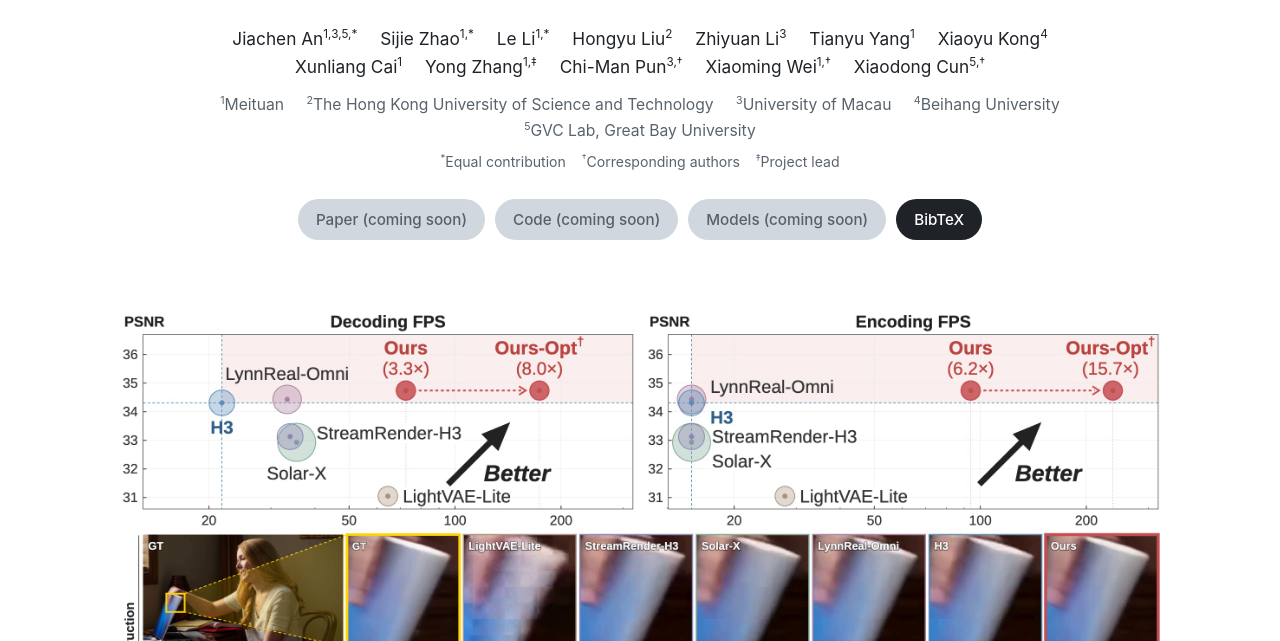
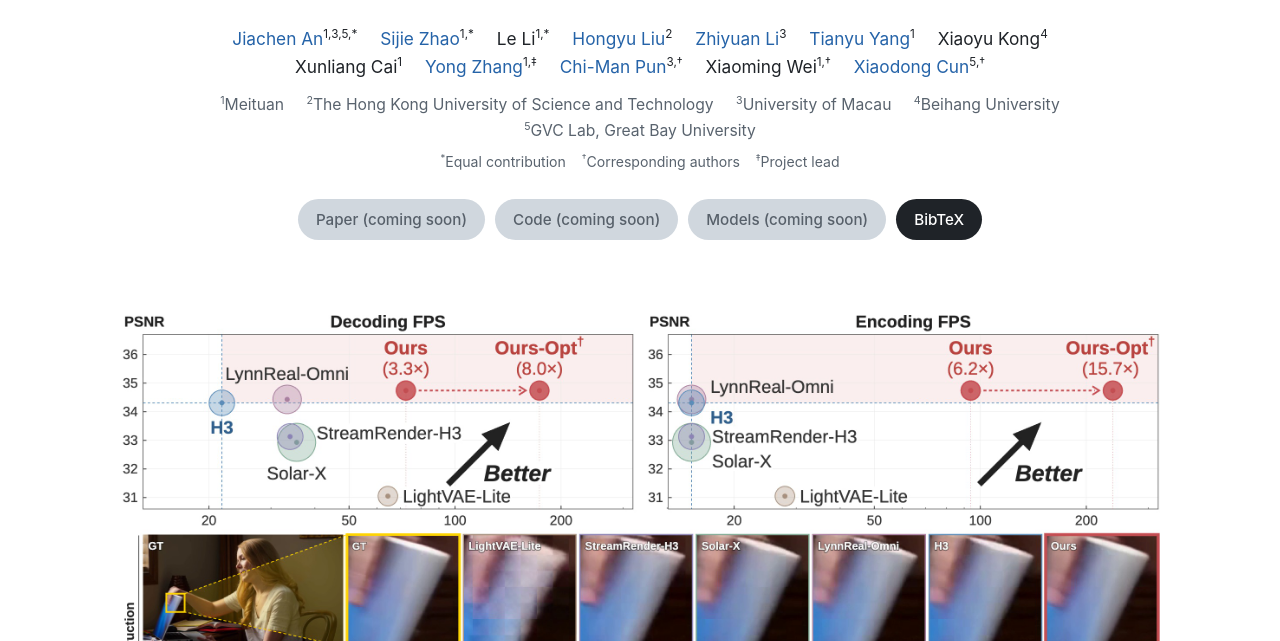
Before and after one commit to ddxsg24/LiveVAE-page, a plain HTML site: page index.html in a window 1280 px wide. Shown: the part 159-800 px from the top of the page. Drawn offline with Linux system fonts and the light colour scheme.

Commit message:
Link author names to their homepages
Co-Authored-By: Claude Opus 5.5 <noreply@anthropic.com>
Claude-Session: https://claude.ai/code/session_01DmhEfM5SHkNYH3HZvxdFHB

```diff
--- a/index.html
+++ b/index.html
@@ -18,18 +18,18 @@
   <h1><span class="method">LiveVAE</span>: Causal Window Attention Makes Efficient Streaming Video VAE</h1>
 
   <p class="authors">
-    <span>Jiachen An<sup>1,3,5,*</sup></span>
-    <span>Sijie Zhao<sup>1,*</sup></span>
+    <span><a href="https://ddxsg24.github.io/" target="_blank" rel="noopener">Jiachen An</a><sup>1,3,5,*</sup></span>
+    <span><a href="https://sijeh.github.io/" target="_blank" rel="noopener">Sijie Zhao</a><sup>1,*</sup></span>
     <span>Le Li<sup>1,*</sup></span>
-    <span>Hongyu Liu<sup>2</sup></span>
-    <span>Zhiyuan Li<sup>3</sup></span>
-    <span>Tianyu Yang<sup>1</sup></span>
+    <span><a href="https://kumapowerliu.github.io/" target="_blank" rel="noopener">Hongyu Liu</a><sup>2</sup></span>
+    <span><a href="https://huai-chang.github.io/" target="_blank" rel="noopener">Zhiyuan Li</a><sup>3</sup></span>
+    <span><a href="https://tianyu-yang.com/" target="_blank" rel="noopener">Tianyu Yang</a><sup>1</sup></span>
     <span>Xiaoyu Kong<sup>4</sup></span>
     <span>Xunliang Cai<sup>1</sup></span>
-    <span>Yong Zhang<sup>1,&Dagger;</sup></span>
-    <span>Chi-Man Pun<sup>3,&dagger;</sup></span>
+    <span><a href="https://auto202603.github.io/" target="_blank" rel="noopener">Yong Zhang</a><sup>1,&Dagger;</sup></span>
+    <span><a href="https://cmpun.github.io/" target="_blank" rel="noopener">Chi-Man Pun</a><sup>3,&dagger;</sup></span>
     <span>Xiaoming Wei<sup>1,&dagger;</sup></span>
-    <span>Xiaodong Cun<sup>5,&dagger;</sup></span>
+    <span><a href="https://vinthony.github.io/academic/" target="_blank" rel="noopener">Xiaodong Cun</a><sup>5,&dagger;</sup></span>
   </p>
 
   <p class="affiliations">
--- a/static/css/style.css
+++ b/static/css/style.css
@@ -41,6 +41,8 @@ h1 .method { color: var(--accent); }
 .authors, .affiliations, .notes { margin: 0 auto; }
 .authors { font-size: 1.08rem; max-width: 880px; }
 .authors span { display: inline-block; margin: 0 9px; white-space: nowrap; }
+.authors a { color: #2563a8; text-decoration: none; }
+.authors a:hover { text-decoration: underline; }
 .affiliations { margin-top: 10px; color: var(--muted); font-size: 0.98rem; }
 .affiliations span { display: inline-block; margin: 0 9px; }
 .notes { margin-top: 6px; color: var(--muted); font-size: 0.88rem; }
```
